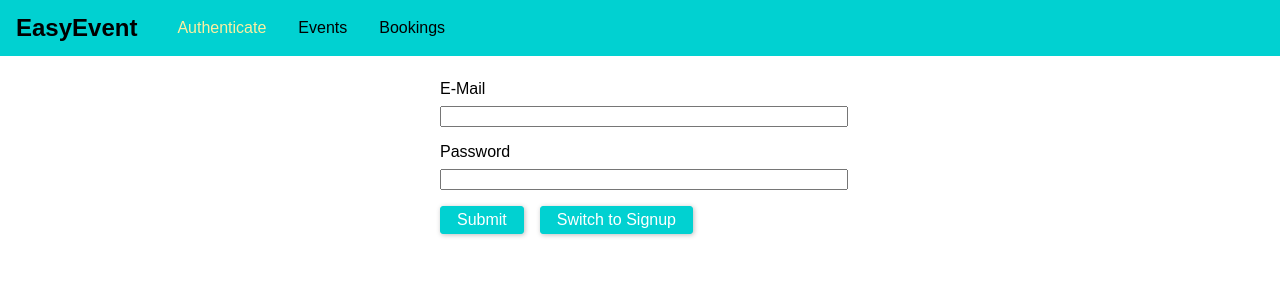
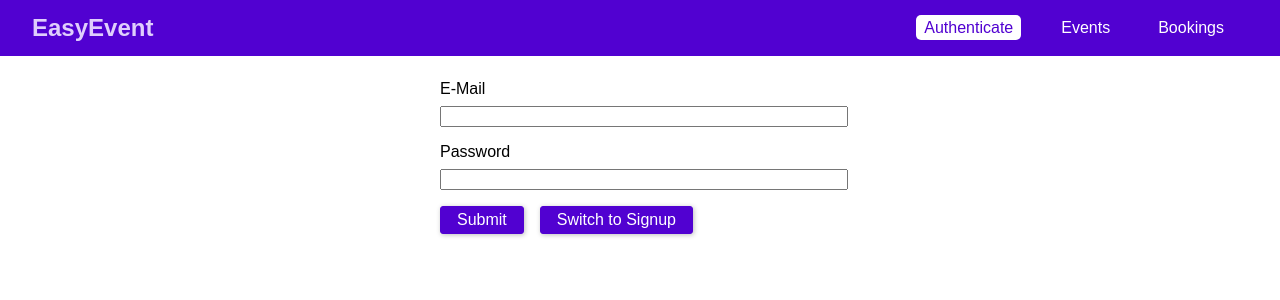
Before and after one commit to shouryabansal7/events-graphql, a React (Create React App) app in the folder frontend/: page /auth in a window 1280 px wide. Shown: the top 300 px of the page. Built offline with nearby package versions, Linux system fonts and the light colour scheme.

Commit message:
twelfth commit : change some style

```diff
--- a/frontend/src/components/Navigation/MainNavigation.css
+++ b/frontend/src/components/Navigation/MainNavigation.css
@@ -4,15 +4,18 @@
   top: 0;
   width: 100%;
   height: 3.5rem;
-  background: #01d1d1;
-  padding: 0 1rem;
+  background: #5101d1;
+  padding: 0 2rem;
   display: flex;
   align-items: center;
+  justify-content: space-between;
+  box-sizing: border-box;
 }
 
 .main-navigation__logo h1 {
   margin: 0;
   font-size: 1.5rem;
+  color: #dfcefc;
 }
 
 .main-navigation__items {
@@ -32,11 +35,14 @@
 
 .main-navigation__items a {
   text-decoration: none;
-  color: #000;
+  color: white;
+  padding: 0.25rem 0.5rem;
 }
 
 .main-navigation__items a:hover,
 .main-navigation__items a:active,
 .main-navigation__items a.active {
-  color: #fdefa0;
+  background: #ffffff;
+  color: #5101d1;
+  border-radius: 5px;
 }
--- a/frontend/src/pages/Auth.css
+++ b/frontend/src/pages/Auth.css
@@ -19,9 +19,9 @@
 }
 
 .form-actions button {
-  background: #01d1d1;
+  background: #5101d1;
   font: inherit;
-  border: 1px solid #01d1d1;
+  border: 1px solid #5101d1;
   border-radius: 3px;
   padding: 0.25rem 1rem;
   margin-right: 1rem;
@@ -32,6 +32,6 @@
 
 .form-actions button:hover,
 .form-actions button:active {
-  background: #01a7a7;
-  border-color: #01a7a7;
+  background: #6219d6;
+  border-color: #6219d6;
 }
```
